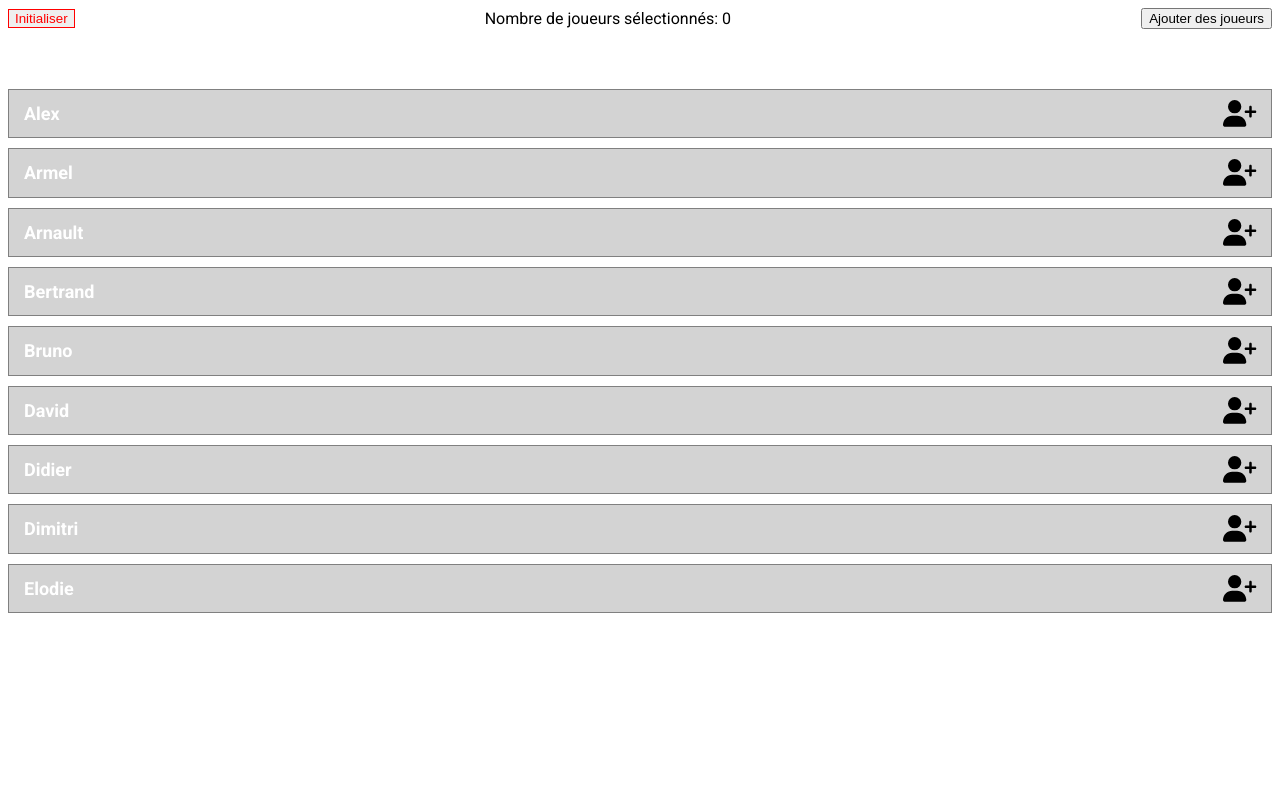
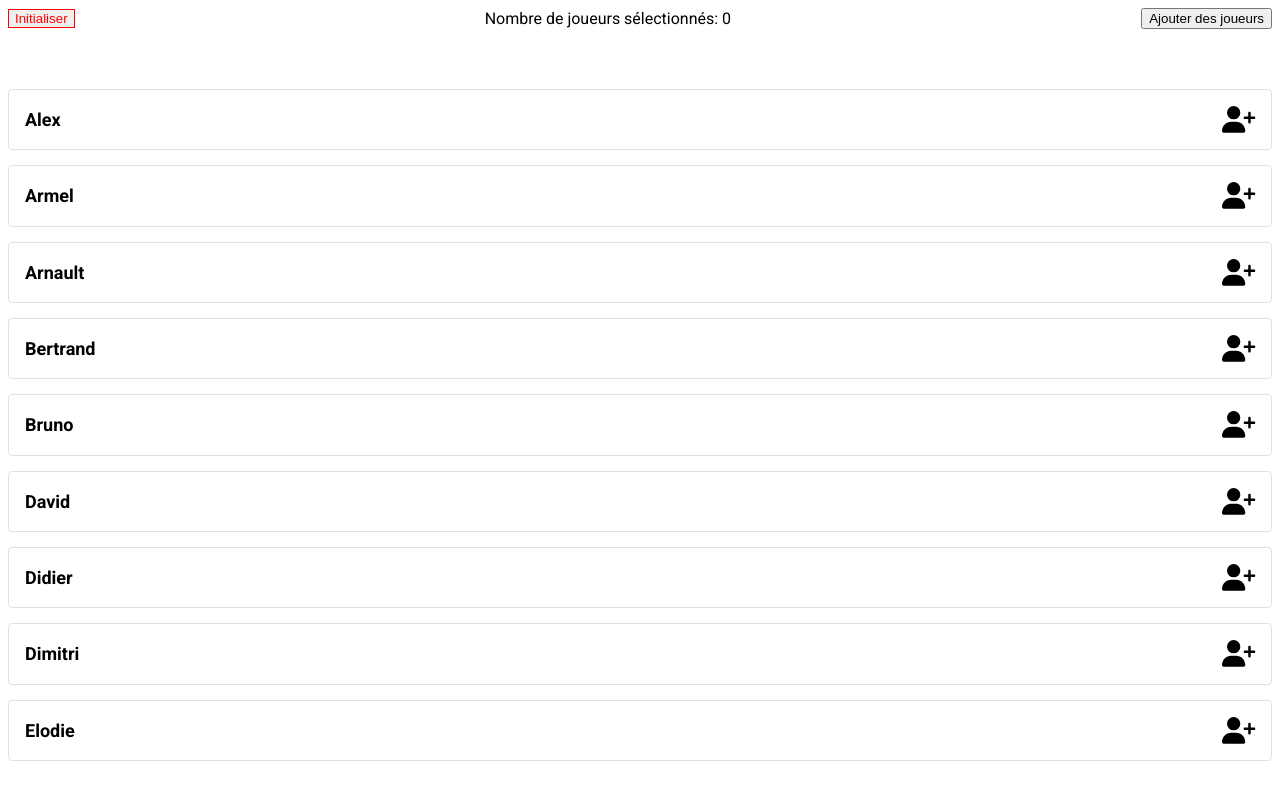
Before and after one commit to dav-daz/fous-du-volants-app, a Vue app: page / in a window 1280 px wide. Built offline with nearby package versions, Linux system fonts and the light colour scheme.

Commit message:
Card person - home - style

```diff
--- a/src/App.vue
+++ b/src/App.vue
@@ -221,7 +221,7 @@ export default {
 
   .all-persons-list {
     &-item {
-      margin-bottom: 1rem;
+      margin-bottom: 1.5rem;
     }
   }
 
@@ -230,13 +230,12 @@ export default {
     align-items: center;
     justify-content: space-between;
     gap: 3rem;
-    padding: 1rem 1.5rem;
-    border: 1px solid grey;
-    background-color: lightgrey;
+    padding: 1.6rem;
+    border: 1px solid #e0e0e0;
+    border-radius: 4px;
 
     &-name {
       font-size: 1.8rem;
-      color: $c-white;
       font-weight: 700;
     }
 
@@ -249,6 +248,9 @@ export default {
     }
 
     &.selected {
+      background-color: $c-green;
+      //box-shadow: 0px 2px 1px -1px rgb(0 0 0 / 20%), 0px 1px 1px 0px rgb(0 0 0 / 14%), 0px 1px 3px 0px rgb(0 0 0 / 12%);
+
       .add {
         display: none;
       }
--- a/src/assets/styles/_variables.scss
+++ b/src/assets/styles/_variables.scss
@@ -2,7 +2,7 @@
 
 $c-white: #fff;
 $c-black: #000;
-$c-green: green;
+$c-green: #41c300;
 $c-red: red;
 
 $ff-default: 'Roboto';
```
